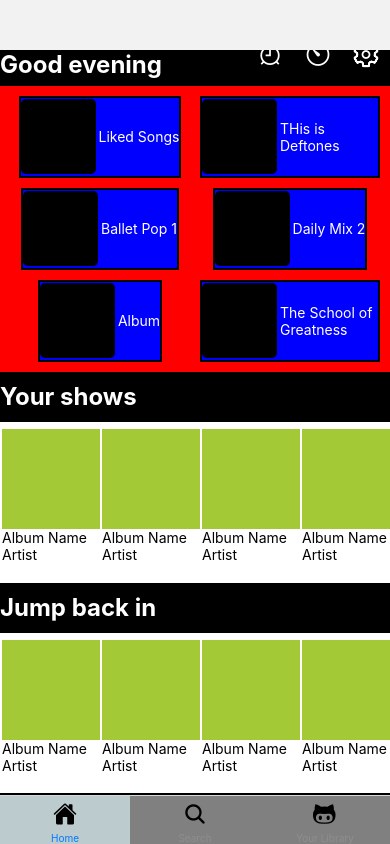
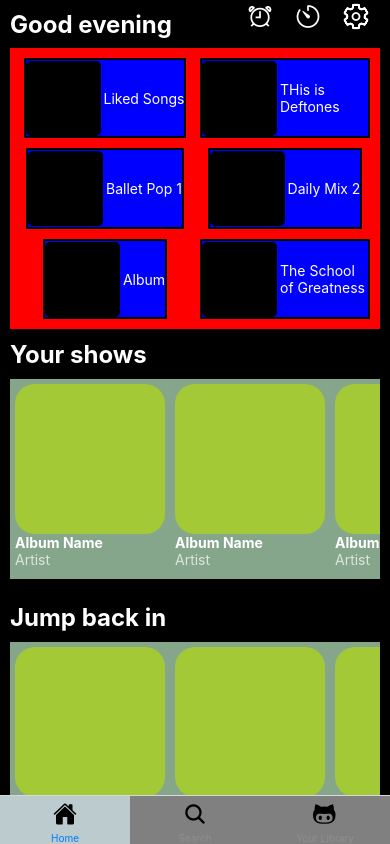
Before and after one commit to MattOrtner/react-native-spotify, a React Native app: screen /Tabs in a window 390 px wide. Built offline with nearby package versions, Linux system fonts and the light colour scheme.

Commit message:
increase size of LargeSideScroll and children within

```diff
--- a/components/LargeAlbumScroll.js
+++ b/components/LargeAlbumScroll.js
@@ -8,6 +8,7 @@
       horizontal={true}
       showsHorizontalScrollIndicator={false}
       contentContainerStyle={styles.containerStyle}
+      decelerationRate="normal"
     >
       <SideScrollItem />
       <SideScrollItem />
@@ -24,8 +25,8 @@
 
 const styles = StyleSheet.create({
   containerStyle: {
-    justifyContent: "center",
     backgroundColor: "#fff",
-    alignItems: "center",
+    height: 200,
+    left: 0,
   },
 });
--- a/components/SideScrollItem.js
+++ b/components/SideScrollItem.js
@@ -7,8 +7,8 @@
     <Pressable style={styles.container} onPress={onPressHandler}>
       <View style={styles.albumCover}></View>
       <View style={styles.detailContainer}>
-        <Text style={styles.details}>Album Name</Text>
-        <Text style={styles.details}>Artist</Text>
+        <Text style={styles.albumTitle}>Album Name</Text>
+        <Text style={styles.artist}>Artist</Text>
       </View>
     </Pressable>
   );
@@ -18,17 +18,25 @@
 
 const styles = StyleSheet.create({
   container: {
-    width: 100,
-    height: 150,
-    borderColor: "white",
-    borderWidth: 2,
+    flex: 1,
+    padding: 5,
+    backgroundColor: "#86a68c",
   },
   detailContainer: {
     alignItems: "flex-start",
   },
   albumCover: {
-    height: 100,
-    width: 100,
+    height: 150,
+    width: 150,
     backgroundColor: "#a4c936",
+    borderRadius: 20,
+  },
+  albumTitle: {
+    fontWeight: "bold",
+    color: "white",
+  },
+  artist: {
+    color: "white",
+    opacity: 0.7,
   },
 });
--- a/components/TopSixContainer.js
+++ b/components/TopSixContainer.js
@@ -1,6 +1,8 @@
-import { StyleSheet, Text, View } from "react-native";
+import { StyleSheet, Text, View, Dimensions } from "react-native";
 import React from "react";
 import TopSixButton from "./TopSixButton";
+
+const { height, width } = Dimensions.get("window");
 
 const TopSixContainer = ({ navigate }) => {
   return (
@@ -23,7 +25,7 @@
 
 const styles = StyleSheet.create({
   container: {
-    height: "30%",
+    height: height / 3,
     width: "100%",
     backgroundColor: "red",
     flexDirection: "row",
--- a/screens/HomeScreen.js
+++ b/screens/HomeScreen.js
@@ -7,8 +7,7 @@
 
 const HomeScreen = ({ navigation }) => {
   return (
-    <ScrollView style={styles.container}>
-      <StatusBar />
+    <ScrollView contentContainerStyle={styles.container}>
       <HeaderBar />
       <TopSixContainer navigate={navigation.navigate} />
       <CategoryTitle title={"Your shows"} />
@@ -25,7 +24,7 @@
 
 const styles = StyleSheet.create({
   container: {
-    flex: 1,
-    marginTop: 50,
+    padding: 10,
+    backgroundColor: "black",
   },
 });
```
